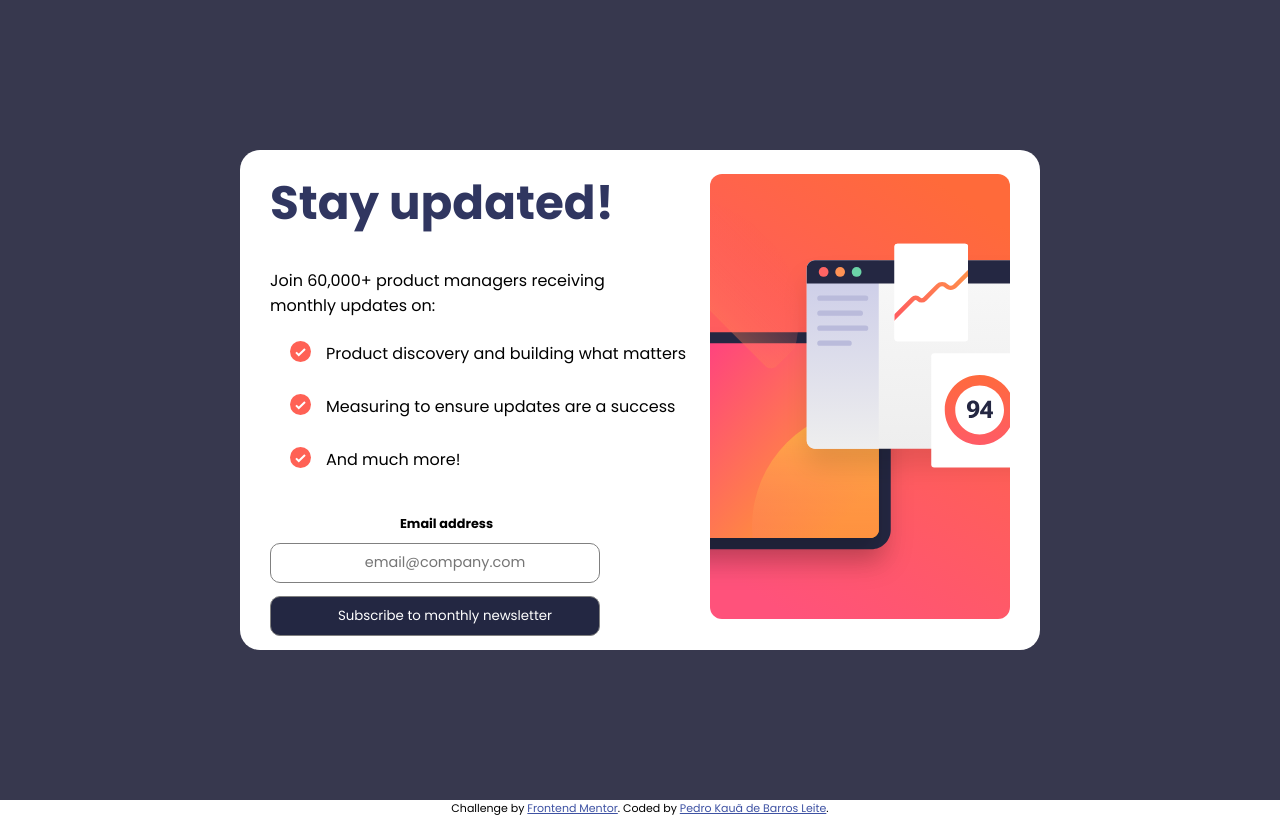
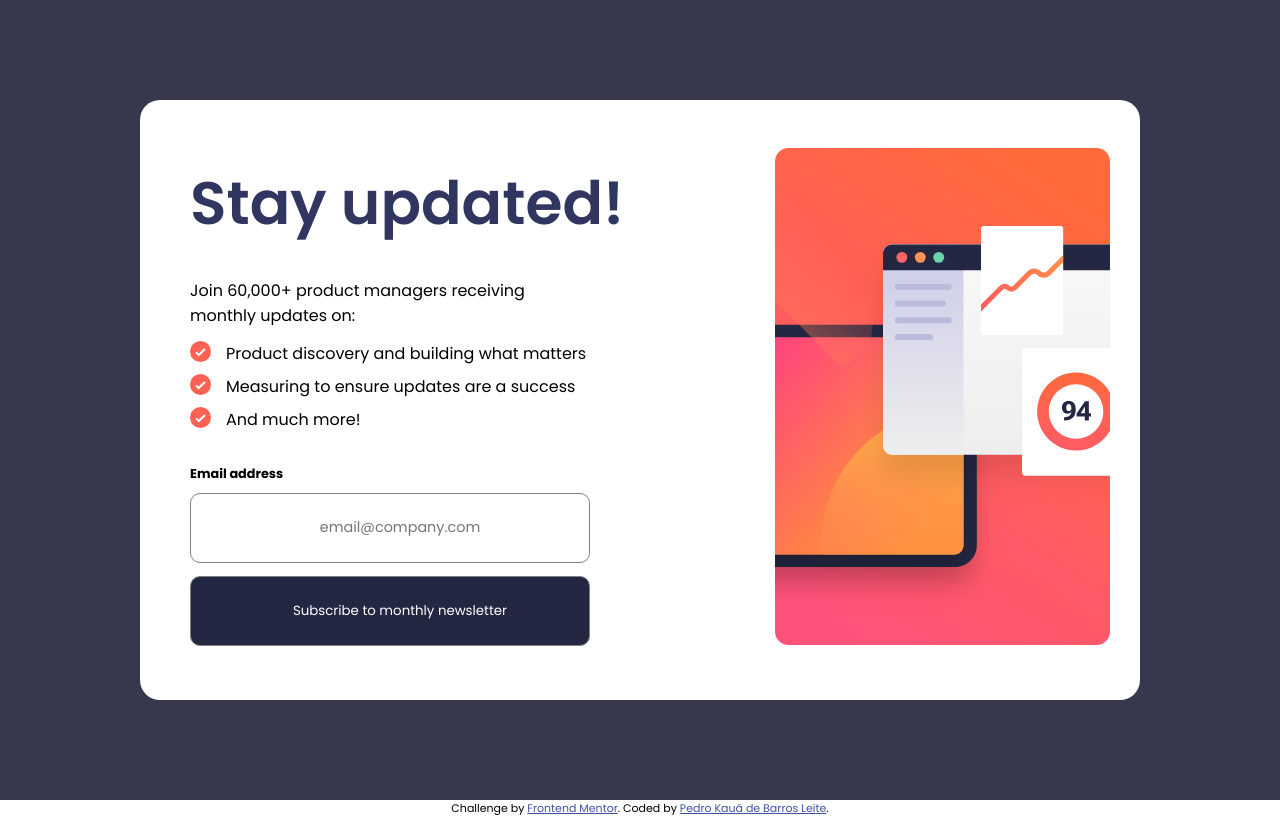
Before and after one commit to PedroLeite321/frontmentor_challenge, a plain HTML site: page index.html in a window 1280 px wide. Drawn offline with Linux system fonts and the light colour scheme.

Commit message:
small changes on desktop layout / pequenas mudanças no layout de desktop

```diff
--- a/src/styles/desktop.css
+++ b/src/styles/desktop.css
@@ -14,14 +14,23 @@
         justify-content:center;
         align-items:center;
         background-color:white;
-        width:800px;
-        height:500px;
+        width:1000px;
+        height:600px;
         border-radius:20px;
-        padding:30px;
+
     }
 
+    .image_holder {
+        display:block;
+        width:100%;
+        max-width:380px;
+        padding:15px;
+        padding-right:30px;
+
+    }
     .image_holder img {
-       max-width:300px;
+       width: 100%;
+
 
     }
 
@@ -30,6 +39,7 @@
         flex-direction:column;
         justify-content: center;
         align-items: flex-start;
+        padding:50px;
         height:100%;
         width: 100%;
 
@@ -37,8 +47,12 @@
 
     .main_title {
         color: var(--primary-title-color);
-        font-size: 2.5em;
+        font-size: 3.2em;
         margin-bottom:10px;
+    }
+
+    .main_title h1  {
+        font-weight:600;
     }
 
     .paragraph_area {
@@ -49,7 +63,7 @@
     }
 
     .navigation_list    {
-        padding-left:10px;
+        padding-left:-10px;
     }
 
     .navigation_list  ul  {
@@ -61,7 +75,6 @@
     .list_item  {
         display:flex;
         align-items:center;
-        padding:10px;
         margin-bottom:2px;
     }
 
@@ -75,22 +88,26 @@
     .form   {
         display:flex;
         flex-direction:column;
-        justify-content: center;
+        align-items: flex-start;
+        text-align: center;
+        width:100%;
 
-        text-align: center;
-        width:330px;
+        max-width:400px;
     }
 
     .form label {
         font-size: 0.8em;
         font-weight:700;
-        margin-left:23px;
+
     }
     .form input {
+        display:flex;
+        align-items:center;
+        justify-content:center;
         width:100%;
         max-width:530px;
         text-align:center;
-        height:40px;
+        height:70px;
         border: gray 1px solid;
         border-radius:10px;
         margin-left:auto;
@@ -120,12 +137,12 @@
     @keyframes width_zero1 {
         0%{
             font-size: 8px;
-            width: 330px;
+            width: 100%;
 
         }
         50% {
             font-size:12px;
-            width: 265px;
+            width: 90%;
         }
         100% {
 
@@ -133,7 +150,7 @@
             -webkit-background-clip: text;
             -webkit-text-fill-color: transparent;
             border: solid 2px purple;
-            width: 330px;
+            width: 100%;
 
         }
     }
@@ -184,8 +201,8 @@
     background-color: #232742;
     margin-top:25px;
     margin-bottom:25px;
-    height:35px;
-    width:240px;
+    height:70px;
+    width:540px;
     margin-left: auto;
     margin-right:auto;
     transition: background 1s ease-in-out;
@@ -202,11 +219,11 @@
 @keyframes width_zero {
     0%{
         font-size: 8px;
-        width: 240px;
+        width: 540px;
     }
     50% {
         font-size:12px;
-        width: 120px;
+        width: 500px;
     }
     100% {
 
@@ -214,7 +231,7 @@
         -webkit-background-clip: text;
         -webkit-text-fill-color: transparent;
         border: solid 2px purple;
-        width: 240px;
+        width: 540px;
     }
 
 }
```
